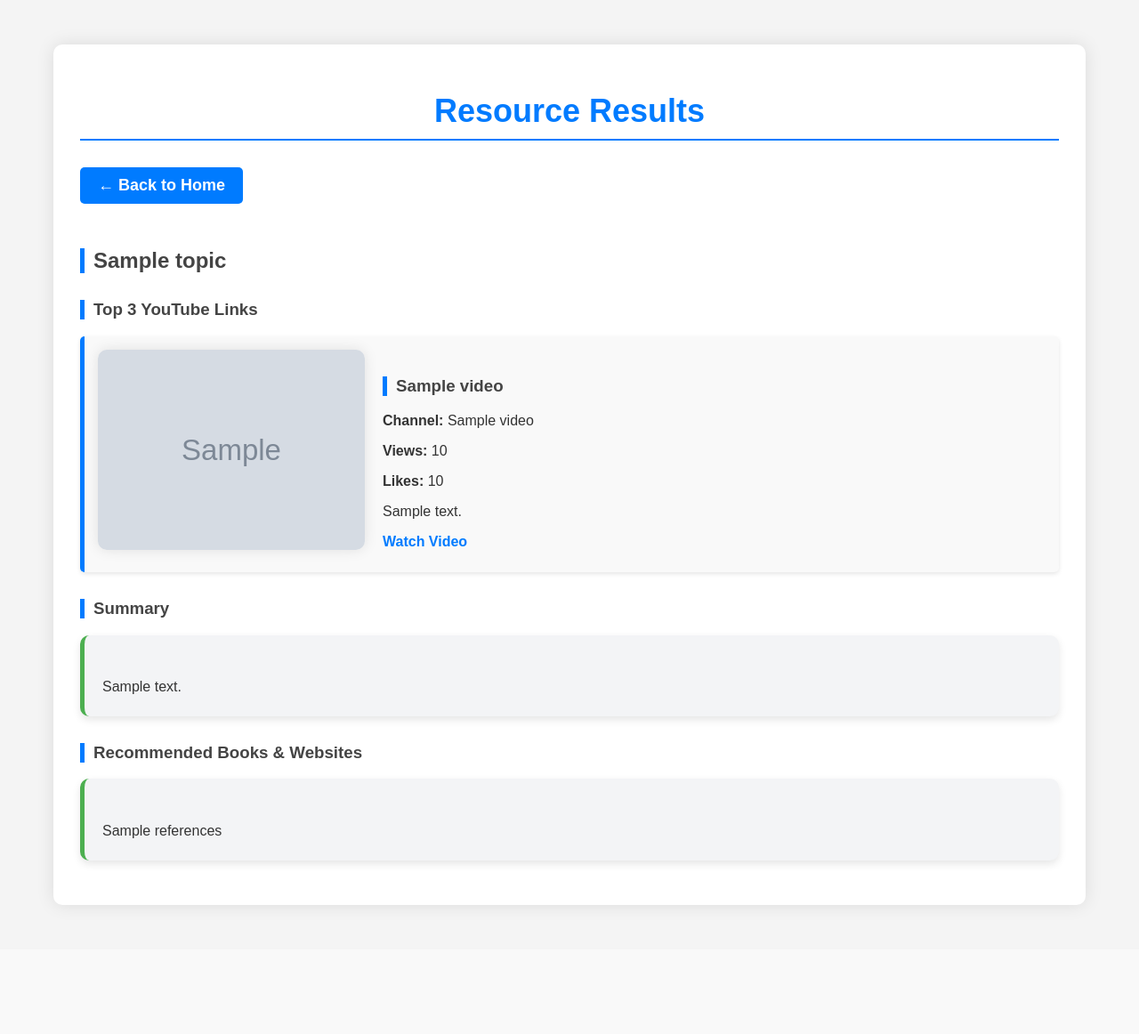
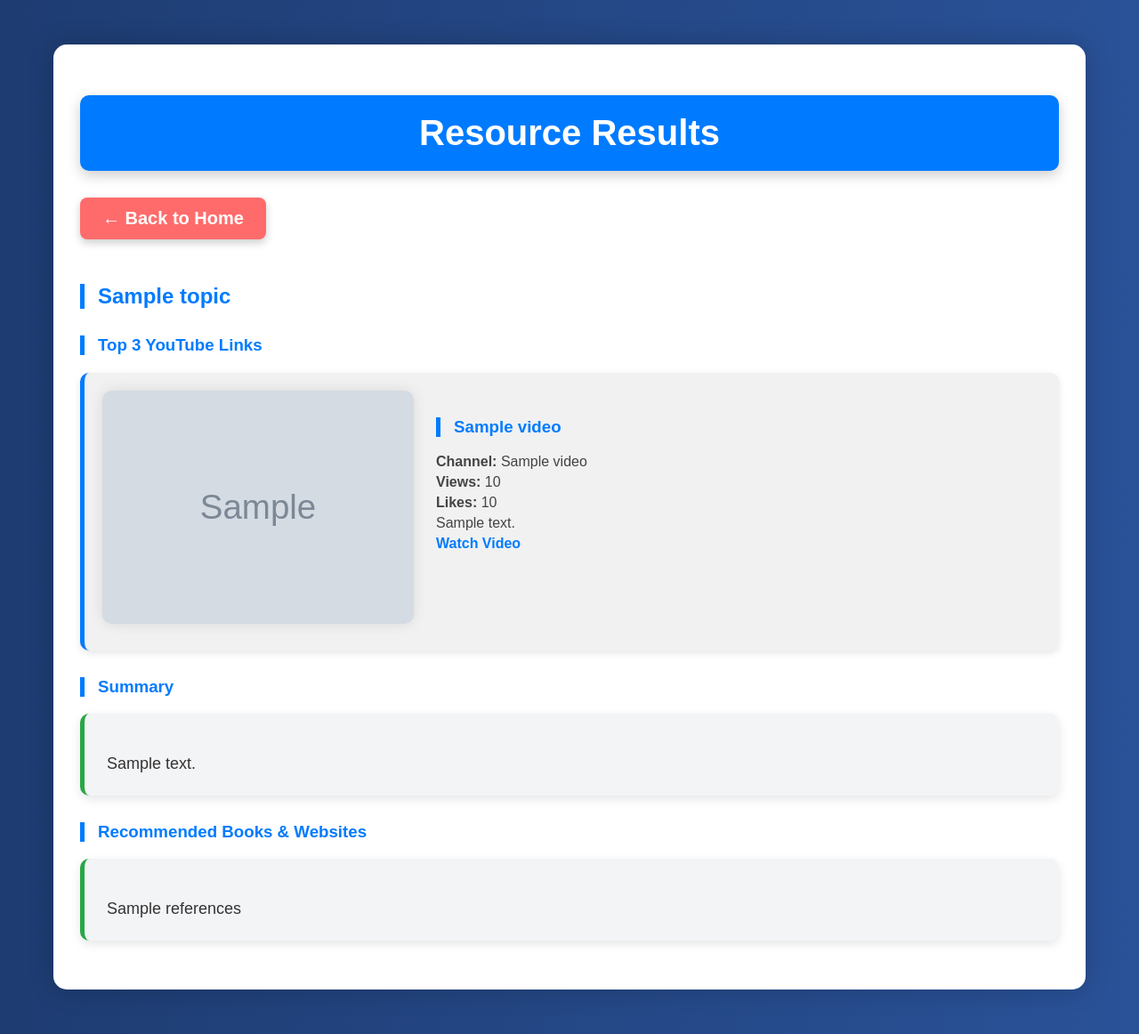
Before and after one commit to TShreek/LearningResourceGenerator, a Flask app: template code/templates/results.html in a window 1280 px wide. Shown: the whole page at 89% size. Before the commit the page ends 1022 px from the top, so only its background shows below. Run offline with Flask 3, Linux system fonts and the light colour scheme; the template is opened without the code that fills it: most values are stand-ins (such as "Sample title", 1, 10 or a date in 2020); grey boxes marked "Sample" are stand-in pictures.

Commit message:
Update results.html

```diff
--- a/code/templates/results.html
+++ b/code/templates/results.html
@@ -10,7 +10,7 @@
       font-family: 'Poppins', Arial, sans-serif;
       margin: 0;
       padding: 0;
-      background-color: #f4f4f4;
+      background: linear-gradient(to right, #1e3c72, #2a5298);
       color: #333;
     }
 
@@ -19,45 +19,49 @@
       margin: 50px auto;
       padding: 30px;
       background: #fff;
-      box-shadow: 0px 0px 20px rgba(0, 0, 0, 0.1);
-      border-radius: 10px;
+      box-shadow: 0px 0px 30px rgba(0, 0, 0, 0.2);
+      border-radius: 15px;
     }
 
     h1 {
       text-align: center;
-      font-size: 36px;
-      color: #007BFF;
-      border-bottom: 2px solid #007BFF;
-      padding-bottom: 10px;
+      font-size: 40px;
+      color: #fff;
+      background-color: #007BFF;
+      padding: 20px;
+      border-radius: 10px;
       margin-bottom: 30px;
+      box-shadow: 0 5px 15px rgba(0, 0, 0, 0.2);
     }
 
     h2, h3 {
-      color: #444;
+      color: #007BFF;
       border-left: 5px solid #007BFF;
-      padding-left: 10px;
+      padding-left: 15px;
       margin-top: 30px;
     }
 
     a {
       text-decoration: none;
-      color: #007BFF;
+      color: #fff;
       font-weight: bold;
+      transition: 0.3s;
     }
 
     .back-link {
       display: inline-block;
       margin-bottom: 20px;
-      font-size: 18px;
+      font-size: 20px;
       color: #fff;
-      background-color: #007BFF;
-      padding: 10px 20px;
-      border-radius: 5px;
+      background: #ff6b6b;
+      padding: 12px 25px;
+      border-radius: 8px;
       transition: 0.3s;
+      box-shadow: 0 4px 10px rgba(0, 0, 0, 0.2);
     }
 
     .back-link:hover {
-      background-color: #0056b3;
+      background: #ff4757;
     }
 
     ul {
@@ -66,12 +70,12 @@
     }
 
     li {
-      margin: 15px 0;
-      padding: 15px;
-      background: #f9f9f9;
+      margin: 20px 0;
+      padding: 20px;
+      background: #f1f1f1;
       border-left: 5px solid #007BFF;
-      border-radius: 5px;
-      box-shadow: 0px 2px 5px rgba(0, 0, 0, 0.1);
+      border-radius: 10px;
+      box-shadow: 0 3px 8px rgba(0, 0, 0, 0.1);
       transition: all 0.3s ease;
     }
 
@@ -82,7 +86,7 @@
 
     img {
       width: 100%;
-      max-width: 300px;
+      max-width: 350px;
       height: auto;
       border-radius: 10px;
       box-shadow: 0px 0px 15px rgba(0, 0, 0, 0.1);
@@ -93,36 +97,58 @@
     .video-item {
       display: flex;
       flex-direction: row;
-      gap: 20px;
+      gap: 25px;
     }
 
     .video-info {
       flex: 1;
     }
 
+    .video-info p {
+      font-size: 16px;
+      color: #444;
+      margin: 5px 0;
+    }
+
+    .video-info a {
+      color: #007BFF;
+      font-weight: bold;
+    }
+
     .no-data {
       font-style: italic;
-      color: #888;
+      color: #ff4757;
       background: #ffe6e6;
-      padding: 10px;
+      padding: 15px;
       border-left: 5px solid #ff6b6b;
       border-radius: 5px;
     }
 
-    /* SUMMARY BOX */
+    /* Summary & References */
     .summary-box {
       background: #f3f4f6;
-      padding: 20px;
-      border-left: 5px solid #4CAF50;
+      padding: 25px;
+      border-left: 5px solid #28a745;
       border-radius: 10px;
+      font-size: 18px;
+      color: #333;
+      margin-bottom: 25px;
+      box-shadow: 0px 4px 12px rgba(0, 0, 0, 0.1);
+      font-family: Arial, sans-serif;
+      white-space: pre-line;
+      word-wrap: break-word;
+    }
+
+    .summary-box p {
+      margin: 10px 0;
       line-height: 1.6;
-      font-size: 16px;
-      color: #333;
-      margin-bottom: 20px;
-      box-shadow: 0px 4px 10px rgba(0, 0, 0, 0.1);
-      font-family: Arial, sans-serif;
-      white-space: pre-line; /* keep line breaks from the model */
-      word-wrap: break-word;
+    }
+
+    .summary-box .highlight {
+      font-weight: bold;
+      font-size: 22px;
+      color: #007BFF;
+      text-decoration: underline;
     }
 
     @media (max-width: 768px) {
@@ -136,7 +162,7 @@
       }
 
       li {
-        padding: 10px;
+        padding: 15px;
       }
 
       .video-item {
@@ -195,6 +221,7 @@
   {% endfor %}
 
 
+
   </div>
 </body>
 </html>
```
